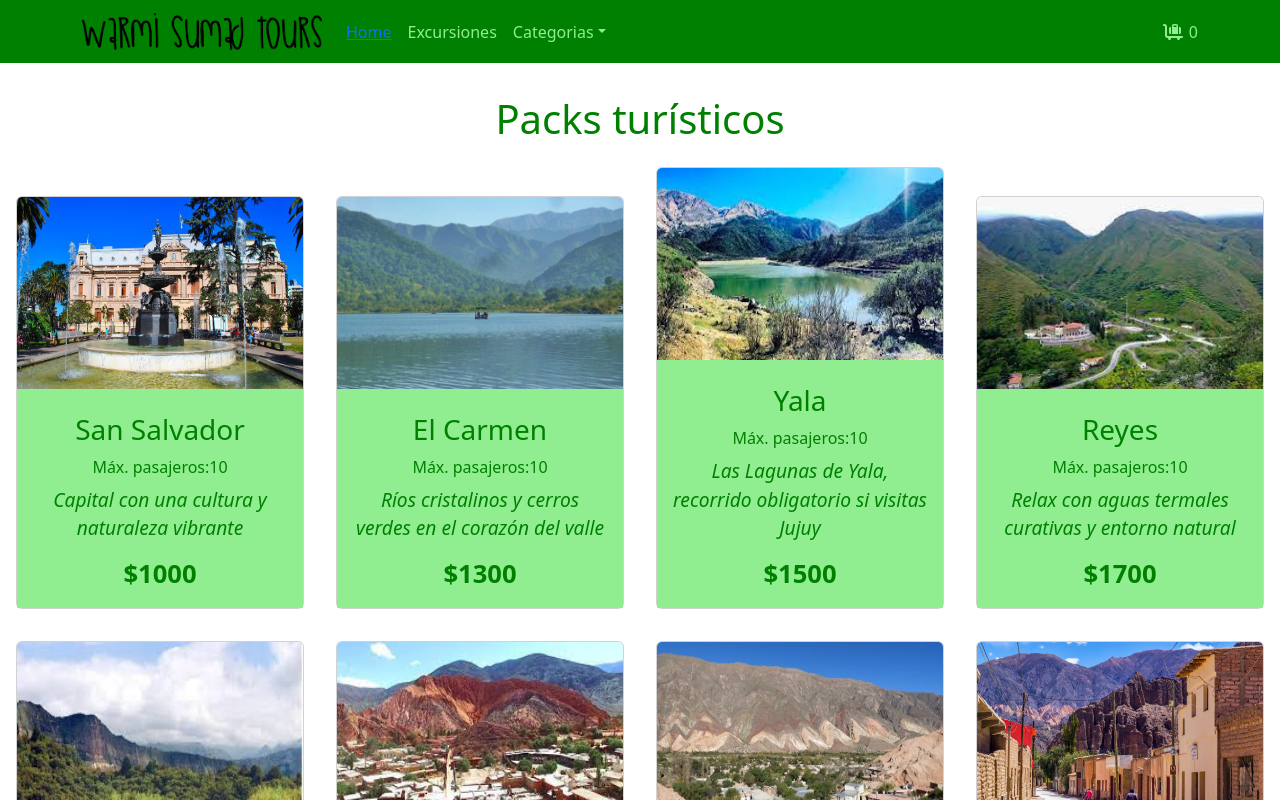
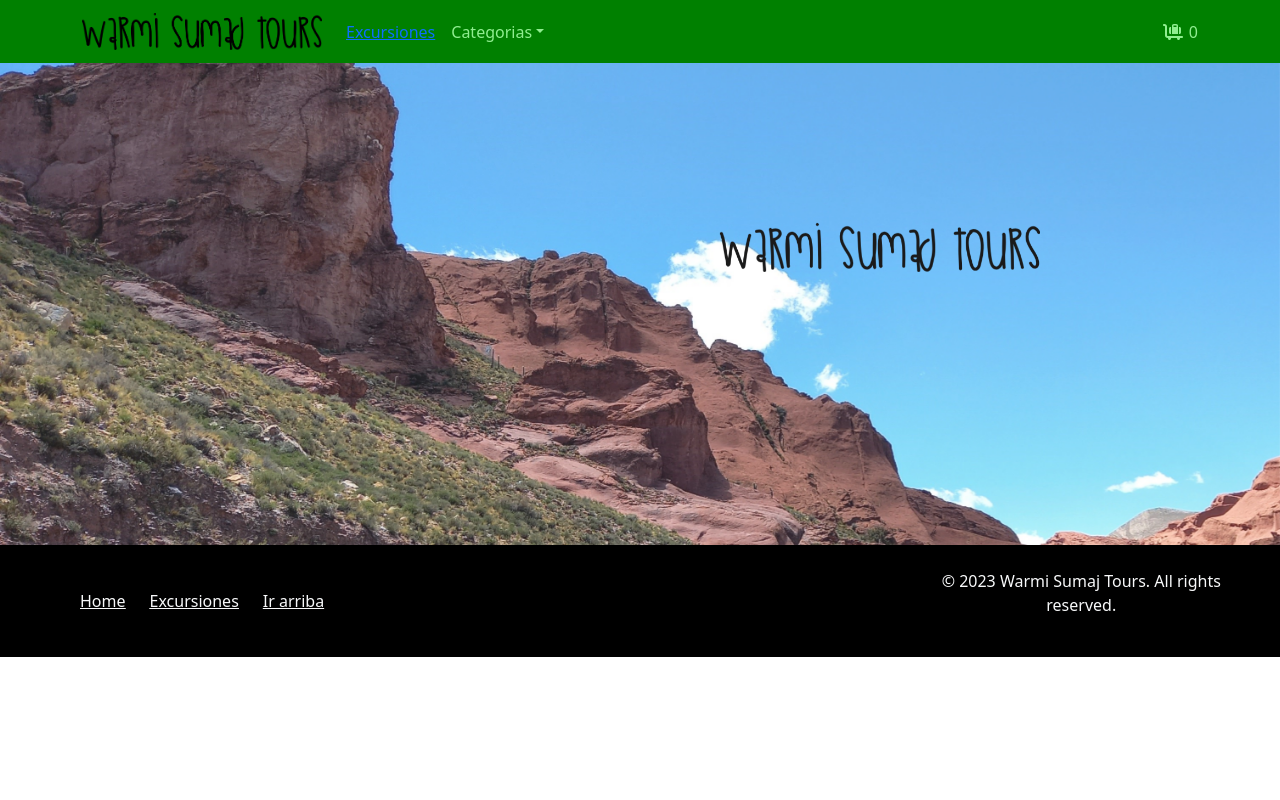
Before and after one commit to ignacioiglesias8/PF-React-Iglesias, a React (Create React App) app: page / in a window 1280 px wide. Shown: the top 800 px of the page. Built offline with nearby package versions, Linux system fonts and the light colour scheme.

Commit message:
aplicando clase 9

```diff
--- a/src/App.css
+++ b/src/App.css
@@ -36,6 +36,26 @@
   justify-content: space-between;
   align-items: center;
   color: lightgreen;
+}
+
+/*Home*/
+#home {
+  width: 100%;
+  height: 30.1em;
+  background-image: url(./assets/img/portada.jpg);
+  background-size:cover;
+  background-repeat: no-repeat;
+  background-attachment: fixed;
+  padding: 5em;
+  opacity: 90%;
+}
+
+#home #logo{
+  width: 20em;
+  float: right;
+  margin-right: 10em;
+  margin-top: 5em;
+  box-shadow:black;
 }
 
 /*List Container*/
--- a/src/App.jsx
+++ b/src/App.jsx
@@ -1,25 +1,12 @@
 import 'bootstrap/dist/css/bootstrap.min.css';
 import "./App.css";
-import { BrowserRouter, Routes, Route } from 'react-router-dom';
-import NavBar from "./components/NavBar";
-import ItemListContainer from "./components/ItemListContainer";
-import ItemDescriptionContainer from './components/ItemDescriptionContainer';
-import Footer from './components/Footer';
+import MainRouter from './router/mainrouter';
 
 const App = () => {
-// entiendo que la ruta de la línea 17 es '/subcategoria/:subCategoryId'
+
   return (
     <div className="App">
-      <BrowserRouter>
-        <NavBar />
-        <Routes>
-          <Route exact path='/' element= {<ItemListContainer title="Packs turísticos"/>}/>
-          <Route path='/category/:subCategoryId' element= {<ItemListContainer title="Packs turísticos"/>}/>
-          <Route path='/item/:itemId' element= {<ItemDescriptionContainer/>}/>
-          <Route path='*' element= {<h1>Error</h1>}/>
-        </Routes>
-        <Footer />
-      </BrowserRouter>
+    <MainRouter />
     </div>
   );
 };
--- a/src/components/Footer.jsx
+++ b/src/components/Footer.jsx
@@ -1,12 +1,13 @@
 import React from "react";
+import {NavLink, Link} from 'react-router-dom'
 
 const Footer = () => {
     return (
         <div className="footer">
             <div className="footerLinks">
-                <a href="#nosotros" className="me-4">Home</a>
-                <a href="#habitaciones" className="me-4">Excursiones</a>
-                <a href="#servicios" className="me-4">Ir arriba</a>
+                <a className="me-4"><Link to='/'>Home</Link></a>
+                <a className="me-4"><Link to='/excursiones'>Excursiones</Link></a>
+                <a href="#top" className="me-4">Ir arriba</a>
             </div>
             <div className="copyright">
                 <p>&copy; 2023 Warmi Sumaj Tours. All rights reserved.</p>
--- a/src/components/NavBar.jsx
+++ b/src/components/NavBar.jsx
@@ -13,12 +13,11 @@ const NavBar = () => {
     return (
     <Navbar className="navBar" id="top">
         <Container>
-        <Navbar.Brand id="navBrand"><img src={logo} alt="Main Logo" id="logo"/></Navbar.Brand>
+        <Navbar.Brand id="navBrand"><Link to='/'><img src={logo} alt="Main Logo" id="logo"/></Link></Navbar.Brand>
         <Navbar.Toggle aria-controls="basic-navbar-nav" />
         <Navbar.Collapse id="basic-navbar-nav">
             <Nav className="me-auto">
-            <Nav.Link className="navLink" href="#home"><Link to='/'>Home</Link></Nav.Link>
-            <Nav.Link className="navLink" href="#link">Excursiones</Nav.Link>
+            <Nav.Link className="navLink"><Link to='/excursiones'>Excursiones</Link></Nav.Link>
             <NavDropdown title="Categorias" className="basic-nav-dropdown">
                 <NavDropdown.Item className="navItem" href="#action/3.1"><NavLink to={`/subcategoria/Valle`} className={({isActive}) => isActive ? 'ActiveOption' : 'Option'}>Valle</NavLink></NavDropdown.Item>
                 <NavDropdown.Item className="navItem" href="#action/3.2">Quebrada</NavDropdown.Item>
--- /dev/null
+++ b/src/pages/Excursiones.jsx
@@ -0,0 +1,12 @@
+import React from "react";
+import ItemListContainer from "../components/ItemListContainer";
+
+const Excursiones = () => {
+    return (
+        <div>
+            <ItemListContainer/>
+        </div>
+    );
+};
+
+export default Excursiones;
--- a/src/pages/Home.jsx
+++ b/src/pages/Home.jsx
@@ -0,0 +1,12 @@
+import React from "react";
+import logo from '../assets/img/logo.png';
+
+const Home = () => {
+    return (
+        <div id="home">
+            <img src={logo} alt="Main Logo" id="logo"/>
+        </div>
+    );
+};
+
+export default Home;
--- a/src/router/MainRouter.jsx
+++ b/src/router/MainRouter.jsx
@@ -1,20 +1,26 @@
-//import React from "react";
-//import { BrowserRouter, Routes, Route } from "react-router-dom";
-//import NavBar from "../components/NavBar";
-//import Home from "../pages/Home";
-//import Products from "../pages/Products";
+import React from "react";
+import { BrowserRouter, Routes, Route } from "react-router-dom";
+import NavBar from "../components/NavBar";
+import ItemListContainer from "../components/ItemListContainer";
+import ItemDescriptionContainer from '../components/ItemDescriptionContainer';
+import Footer from '../components/Footer';
+import Home from "../pages/home";
+import Excursiones from '../pages/Excursiones';
 
+const MainRouter = () => {
+  return (
+      <BrowserRouter>
+        <NavBar />
+        <Routes>
+          <Route exact path="/" element= {<Home/>}/>
+          <Route path="/excursiones" element= {<Excursiones/>}/>
+          <Route path='/category/:subCategoryId' element= {<ItemListContainer title="Packs turísticos"/>}/>
+          <Route path='/item/:itemId' element= {<ItemDescriptionContainer/>}/>
+          <Route path='*' element= {<h1>Error</h1>}/>
+        </Routes>
+        <Footer />
+      </BrowserRouter>
+  );
+};
 
-//const MainRouter = () => {
-//  return (
-//    <BrowserRouter>
-//      <NavBar />
-//      <Routes>
-//        <Route path="/" element={<Home />} />
-//        <Route path="/products" element={<Products />} />
-//      </Routes>
-//    </BrowserRouter>
-//  );
-//};
-
-//export default MainRouter;
+export default MainRouter;
```
Also changed, not shown: src/assets/img/portada.jpg (added).
